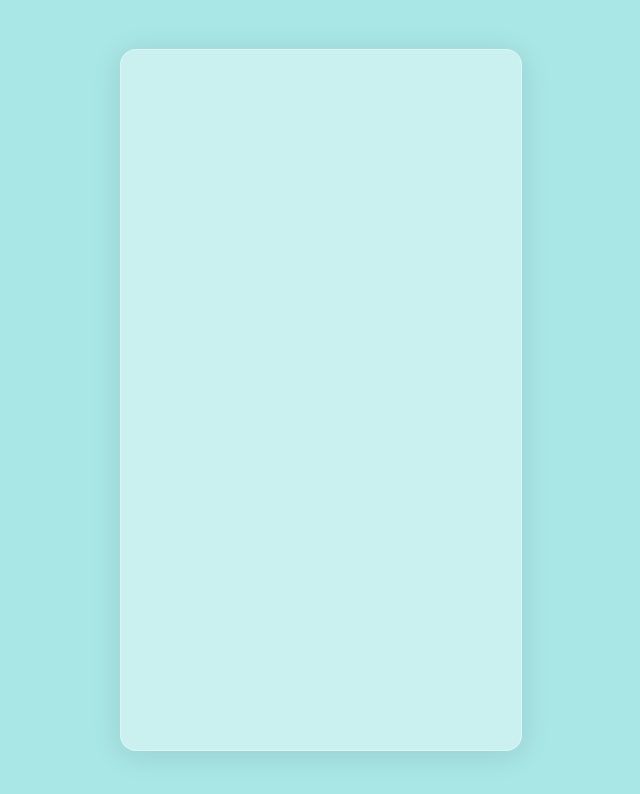
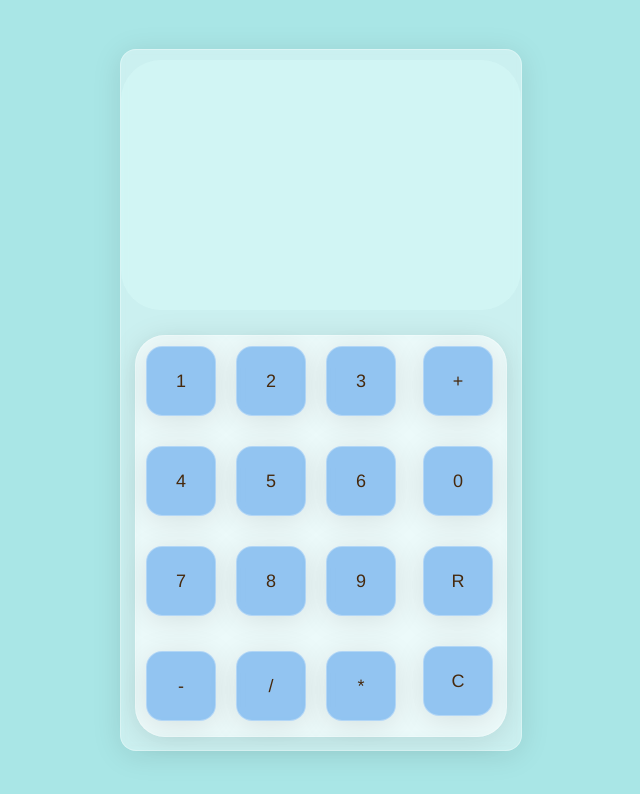
Before and after one commit to ahmedgamer4/calculator, a plain HTML site: page index.html in a window 1280 px wide. Shown: the whole page, without its empty margins (319-959 px from the left). Drawn offline with Linux system fonts and the light colour scheme.

Commit message:
Finished the layout

```diff
--- a/index.html
+++ b/index.html
@@ -10,7 +10,27 @@
 </head>
 <body>
     <div id="calc">
-
+        <div id="screen"></div>
+        <div id="num-opr">
+            <button id="zero">0</button>
+            <div id="nmbrs">
+                <button id="1">1</button>
+                <button id="2">2</button>
+                <button id="3">3</button>
+                <button id="4">4</button>
+                <button id="5">5</button>
+                <button id="6">6</button>
+                <button id="7">7</button>
+                <button id="8">8</button>
+                <button id="9">9</button>
+            </div>
+            <button id="p">+</button>
+            <button id="s">-</button>
+            <button id="d">/</button>
+            <button id="m">*</button>
+            <button id="c">C</button>
+            <button id="r">R</button>
+        </div>
     </div>
 </body>
 </html>
```
